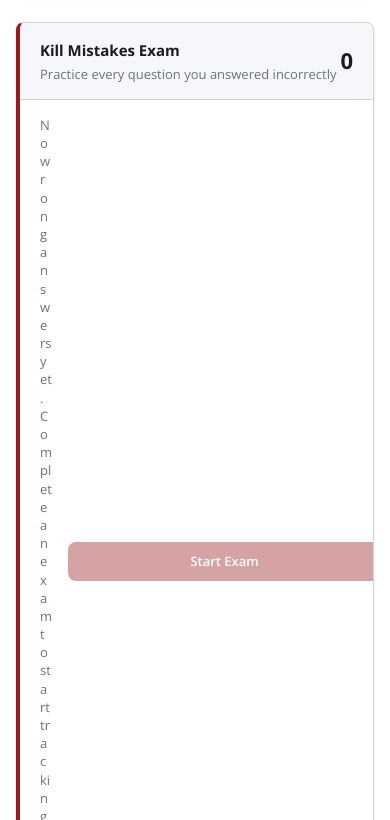
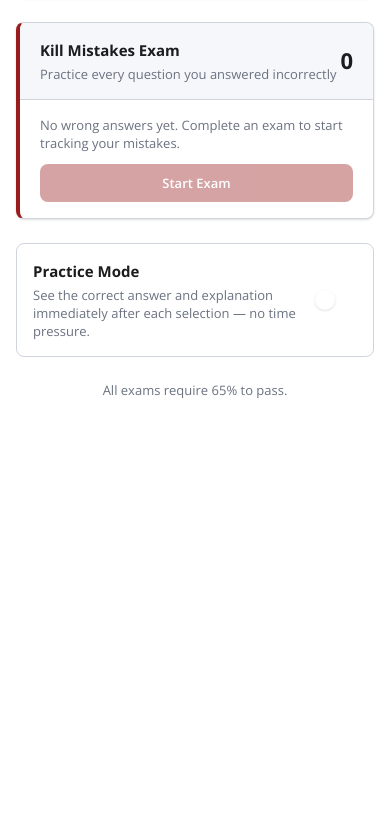
Before and after one commit to railrashwan/pmp-exam-simulator, a Next.js app: page / in a window 390 px wide. Shown: the part 2084-2904 px from the top of the page. After the commit the page ends 2523 px from the top, so only its background shows below. Built offline with nearby package versions, Linux system fonts and the light colour scheme; no server answers; the database is empty.

Commit message:
Fix: stack Kill Mistakes text and button vertically on mobile
https://claude.ai/code/session_01RXrjq3ceDiqMmiUu8ivi5q

```diff
--- a/src/app/page.tsx
+++ b/src/app/page.tsx
@@ -381,7 +381,7 @@ export default function HomePage() {
               {mistakeCount === null ? "—" : mistakeCount}
             </div>
           </div>
-          <div className="px-5 py-4 flex items-center justify-between gap-4">
+          <div className="px-5 py-4 flex flex-col sm:flex-row sm:items-center justify-between gap-3">
             <p className="text-xs-type text-muted">
               {mistakeCount === null
                 ? "Loading..."
@@ -389,7 +389,7 @@ export default function HomePage() {
                 ? "No wrong answers yet. Complete an exam to start tracking your mistakes."
                 : `${mistakeCount} unique question${mistakeCount !== 1 ? "s" : ""} answered incorrectly — time to fix them.`}
             </p>
-            <div className="w-full sm:w-44 shrink-0">
+            <div className="w-full sm:w-44 sm:shrink-0">
               <button
                 onClick={() => handleStart("kill-mistakes")}
                 disabled={!mistakeCount || loading !== null}
```
